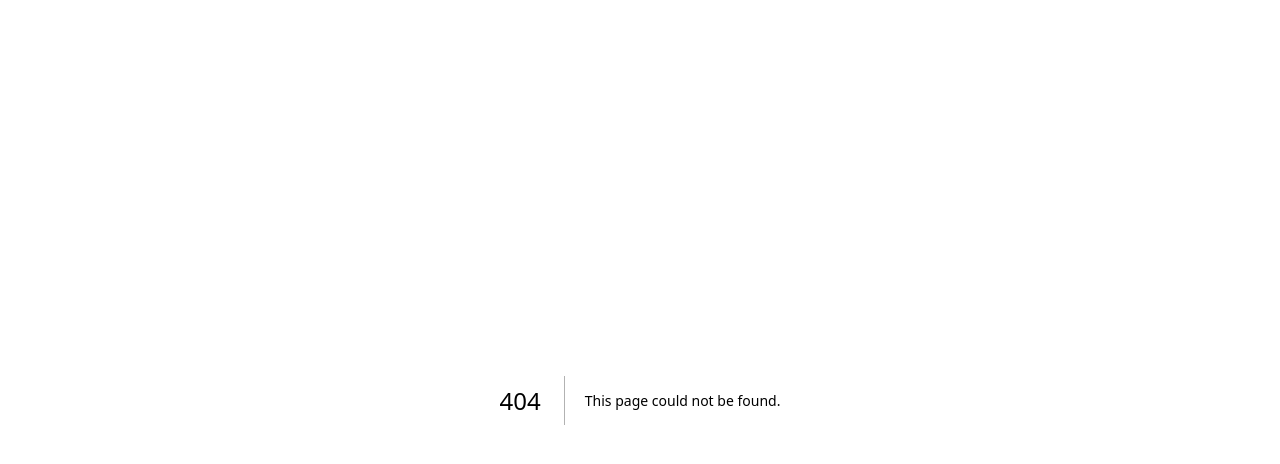
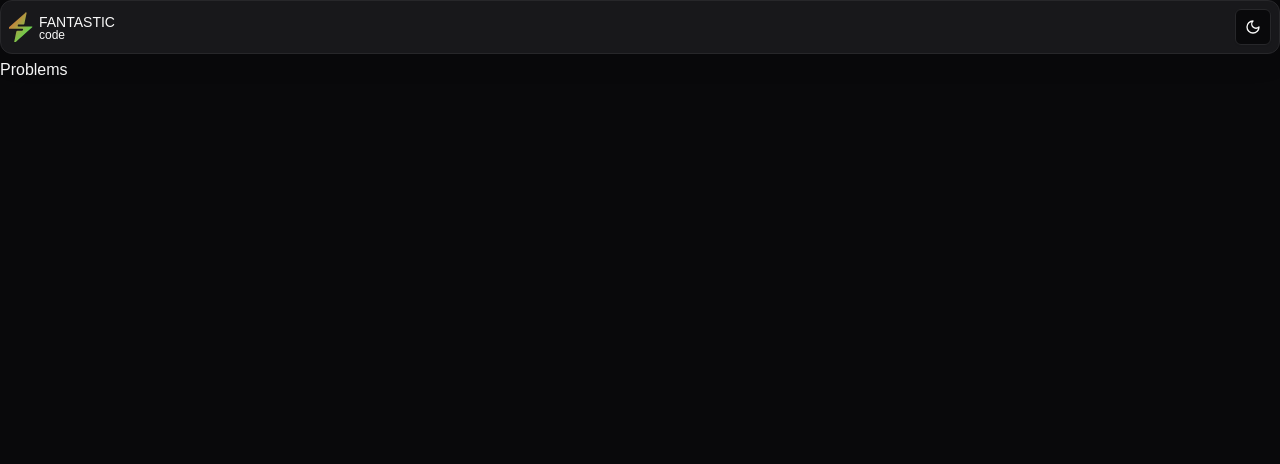
Before and after one commit to faisal-shohag/fantastic-code, a Next.js app: page /problems in a window 1280 px wide. Before the commit this address had no page. Shown: the top 464 px of the page. Built offline with nearby package versions, Linux system fonts and the light colour scheme; a web font is replaced by a local one.

Commit message:
added navbar and polished editor

```diff
--- a/package.json
+++ b/package.json
@@ -3,6 +3,7 @@
   "version": "0.1.0",
   "private": true,
   "scripts": {
+    "postinstall": "prisma generate",
     "dev": "next dev --turbopack",
     "build": "next build",
     "start": "next start",
--- a/src/app/(routes)/problems/layout.tsx
+++ b/src/app/(routes)/problems/[name]/layout.tsx
@@ -12,14 +12,14 @@ const ProblemLayout = ({children}) => {
   return (
     <>
      <TimerProvider>
-      <div className="p-2">sjash</div>
-      <div className="h-screen pb-12 px-1 fixed w-full">
+
+      <div className="h-screen pb-16 px-1 fixed w-full">
         <ResizablePanelGroup
           direction="horizontal"
           className="w-full rounded-lg "
         >
           <ResizablePanel defaultSize={50}>
-            <div className="border dark:bg-zinc-900 h-full rounded-lg">
+            <div className="border dark:bg-zinc-900 h-full rounded-lg overflow-hidden">
              <ProblemNavBar/>
              {children}
             </div>
--- /dev/null
+++ b/src/app/(routes)/problems/page.tsx
@@ -0,0 +1,10 @@
+
+const Problems = () => {
+    return (
+        <div>
+            Problems
+        </div>
+    );
+};
+
+export default Problems;
--- a/src/app/globals.css
+++ b/src/app/globals.css
@@ -89,3 +89,13 @@ body {
 .monaco-editor{
   padding-top: 5px;
 }
+
+.custom-glass {
+  @apply dark:bg-zinc-900 dark:border-zinc-800;
+  /* padding: 10px 15px; */
+  background: rgba(255, 255, 255, 0.24);
+  box-shadow: 0 4px 30px rgba(0, 0, 0, 0.1);
+  backdrop-filter: blur(6.4px);
+  -webkit-backdrop-filter: blur(6.4px);
+  border: 1px solid rgba(255, 255, 255, 0.3);
+}
--- a/src/app/layout.tsx
+++ b/src/app/layout.tsx
@@ -2,6 +2,7 @@ import type { Metadata } from "next";
 import localFont from "next/font/local";
 import "./globals.css";
 import { ThemeProvider } from "@/providers/theme-provider";
+import NavBar from "@/components/ui/navbar";
 
 const geistSans = localFont({
   src: "./fonts/GeistVF.woff",
@@ -35,6 +36,7 @@ export default function RootLayout({
             enableSystem
             disableTransitionOnChange
           >
+            <NavBar/>
         {children}
         </ThemeProvider>
       </body>
--- a/src/components/editor/EditorAndTests.tsx
+++ b/src/components/editor/EditorAndTests.tsx
@@ -29,7 +29,7 @@ const EditorAndTests = () => {
         <ResizablePanel className="" defaultSize={50}>
         <ResizablePanelGroup direction="vertical">
           <ResizablePanel defaultSize={70}>
-            <div className="border overflow-hidden rounded-lg dark:bg-zinc-900 h-full">
+            <div className="border overflow-hidden rounded-lg bg-zinc-900 h-full">
             <SolutionHead onRun={onRun} onSubmit={onSubmit}/>
               <CodeEditor onChange={onChange} />
             </div>
@@ -41,7 +41,7 @@ const EditorAndTests = () => {
           />
           <ResizablePanel defaultSize={30}>
             <div className="border overflow-hidden h-full dark:bg-zinc-900 rounded-lg">
-              <div className="p-2 dark:bg-zinc-800 flex items-center gap-2 px-3">
+              <div className="p-2 bg-slate-300 dark:bg-zinc-800 flex items-center gap-2 px-3">
                 <TestTubeDiagonalIcon
                   size={17}
                   className="text-green-500"
--- a/src/components/editor/SolutionHead.tsx
+++ b/src/components/editor/SolutionHead.tsx
@@ -6,7 +6,7 @@ import Timer from "./Timer";
 
 const SolutionHead = ({onRun, onSubmit}) => {
     return (
-      <div className="p-2 dark:bg-zinc-800 flex justify-between items-center px-3 text-zinc-400">
+      <div className="p-2 bg-zinc-800 flex justify-between items-center px-3 text-zinc-400">
 
         <div className="flex items-center gap-3">
         <div className="flex items-center gap-1">
--- a/src/components/problem/ProblemNavBar.tsx
+++ b/src/components/problem/ProblemNavBar.tsx
@@ -17,7 +17,7 @@ const ProblemNavBar = () => {
     }
 
     return (
-        <div className="dark:bg-zinc-800 px-2 py-1 flex items-center gap-3 font-gg-med">
+        <div className="dark:bg-zinc-800 bg-slate-300 px-2 py-1 flex items-center gap-3 font-gg-med">
             <Link className={`flex gap-1 items-center hover:bg-zinc-700 px-2 py-1 rounded-md hover:shadow-xl  ${pathNames['/'] === path && 'bg-zinc-700 font-gg-semi'}`} href={pathNames['/']}>
             <MdOutlineDescription className="text-blue-500"/> Description
             </Link>
--- /dev/null
+++ b/src/components/ui/logo.tsx
@@ -0,0 +1,73 @@
+import React from 'react';
+
+interface LogoProps {
+  color?: string;
+  width?: string;
+  height?: string;
+}
+
+const Logo: React.FC<LogoProps> = ({ color = "#000000", width = "100%", height = "100%" }) => (
+  <svg
+    version="1.1"
+    xmlns="http://www.w3.org/2000/svg"
+    xmlnsXlink="http://www.w3.org/1999/xlink"
+    x="0px"
+    y="0px"
+    width={width}
+    height={height}
+    viewBox="450 230 200 300"
+    xmlSpace="preserve"
+  >
+    <defs>
+      <linearGradient id="animatedGradient" x1="0%" y1="0%" x2="100%" y2="100%">
+        <stop offset="0%" stopColor="#FF5733">
+          <animate attributeName="stop-color" values="#FF5733; #33FF57; #5733FF; #FF5733" dur="4s" repeatCount="indefinite" />
+        </stop>
+        <stop offset="100%" stopColor="#33FF57">
+          <animate attributeName="stop-color" values="#33FF57; #5733FF; #FF5733; #33FF57" dur="4s" repeatCount="indefinite" />
+        </stop>
+      </linearGradient>
+    </defs>
+    <path
+      fill="url(#animatedGradient)"
+      opacity="1.000000"
+      stroke="none"
+      d="
+        M562.118652,307.939758
+        C559.490356,320.399933 556.983643,332.451477 554.391724,344.484680
+        C552.845337,351.663757 549.670227,354.230225 542.170776,354.258728
+        C527.171936,354.315765 512.172668,354.252167 497.173553,354.270477
+        C490.285645,354.278900 489.613281,354.863098 488.212341,361.591278
+        C485.667572,373.812927 485.785583,373.961823 498.245789,373.963348
+        C539.243347,373.968323 580.240906,373.970551 621.238464,373.974365
+        C622.571716,373.974487 623.905151,373.967621 625.238159,373.986389
+        C628.654419,374.034424 632.058044,374.161255 633.460205,378.147095
+        C634.802490,381.962769 632.167786,384.030945 629.794800,386.142975
+        C597.067078,415.271362 564.326172,444.385040 531.592529,473.506836
+        C509.438507,493.216339 487.290283,512.932373 465.141083,532.647339
+        C464.269897,533.422791 463.457794,534.270508 462.545349,534.992554
+        C460.227814,536.826233 457.768066,538.231262 454.807648,536.398987
+        C451.804016,534.539978 451.421326,531.812988 452.112152,528.553589
+        C455.352478,513.265381 458.479523,497.953278 461.672119,482.654968
+        C465.645630,463.615051 469.620483,444.575348 473.644897,425.546204
+        C474.929993,419.469818 478.224274,416.714630 484.468719,416.680054
+        C499.467377,416.597015 514.466797,416.654022 529.465881,416.638672
+        C537.374878,416.630615 538.222961,415.957092 539.889465,408.353241
+        C540.280334,406.569946 540.583008,404.763702 540.842468,402.956024
+        C541.495728,398.403717 539.167664,396.436371 534.893982,396.368774
+        C530.562073,396.300232 526.228149,396.357758 521.895142,396.357880
+        C482.064209,396.358887 442.233276,396.365326 402.402344,396.338928
+        C400.755859,396.337830 398.960327,396.392792 397.490845,395.792999
+        C392.922760,393.928223 392.887878,389.045746 397.482727,384.937164
+        C413.257996,370.831329 429.094879,356.794342 444.914062,342.737610
+        C482.903839,308.980255 520.896118,275.225647 558.890747,241.473816
+        C561.008179,239.592834 563.167175,237.758804 565.287598,235.881165
+        C567.745361,233.704758 570.521973,232.671463 573.483276,234.519409
+        C576.269653,236.258209 576.348877,238.979218 575.707397,242.042236
+        C571.139038,263.855194 566.690796,285.693298 562.118652,307.939758
+        z"
+    />
+  </svg>
+);
+
+export default Logo;
--- /dev/null
+++ b/src/components/ui/mode-toggle.tsx
@@ -0,0 +1,24 @@
+"use client";
+import { Moon, Sun } from "lucide-react";
+import { useTheme } from "next-themes";
+import { Button } from "@/components/ui/button";
+
+export function ModeToggle(): JSX.Element {
+  const { theme, setTheme } = useTheme();
+
+  const toggleTheme = (): void => {
+    setTheme(theme === "light" ? "dark" : "light");
+  };
+
+  return (
+    <Button
+      variant="outline"
+      size="icon"
+      onClick={toggleTheme}
+      aria-label="Toggle theme"
+    >
+      <Sun className="h-[1.2rem] w-[1.2rem] rotate-0 scale-100 transition-all dark:-rotate-90 dark:scale-0" />
+      <Moon className="absolute h-[1.2rem] w-[1.2rem] rotate-90 scale-0 transition-all dark:rotate-0 dark:scale-100" />
+    </Button>
+  );
+}
--- /dev/null
+++ b/src/components/ui/navbar.tsx
@@ -0,0 +1,21 @@
+import Link from "next/link";
+import Logo from "./logo";
+import { ModeToggle } from "./mode-toggle";
+
+const NavBar = () => {
+    return (
+        <div className="p-2 flex rounded-xl mb-1 custom-glass justify-between items-center">
+          <Link href="/" className="flex items-center">
+            <Logo color="#ffff" width="30px" height="30px" />
+            <div className="flex flex-col">
+                <span className="text-sm font-gg-semi uppercase">Fantastic</span>
+                <span className="text-xs -mt-[5px]">code</span>
+            </div>
+            </Link>
+          <div></div>
+          <div><ModeToggle/></div>
+        </div>
+    );
+};
+
+export default NavBar;
```
Also changed, not shown: public/logo.svg (added), 1 other file (tests, documents, lock files or other folders).
